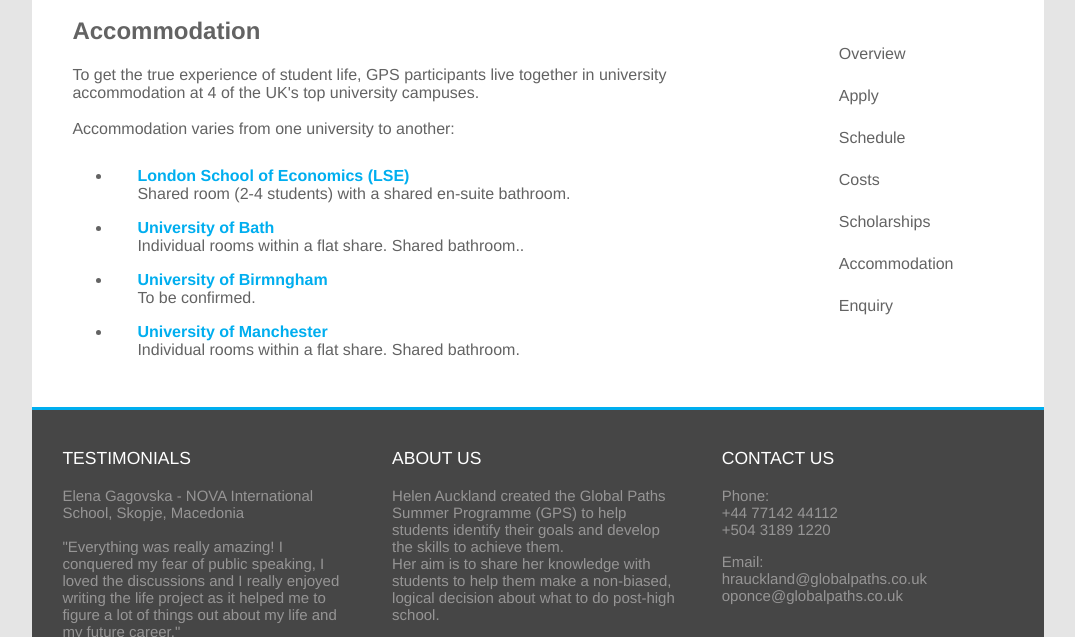
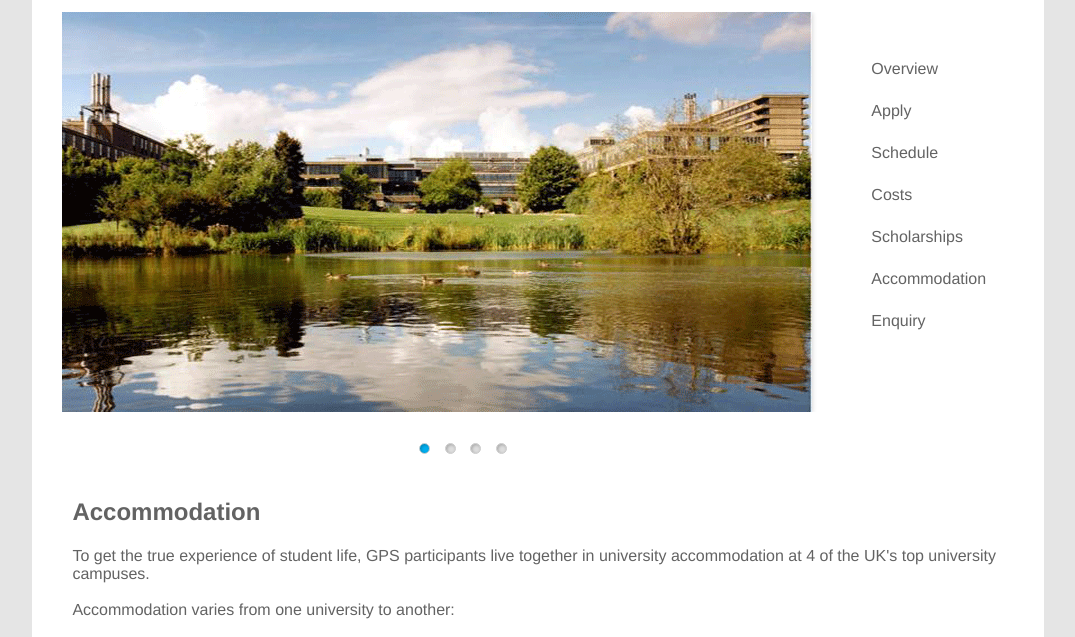
Before and after one commit to spanicker/GPS, a plain HTML site: page accommodation.html in a window 1280 px wide. Shown: the part 196-833 px from the top of the page, without its empty margins (102-1177 px from the left). Drawn offline with Linux system fonts and the light colour scheme.

Commit message:
accomodation slides

```diff
--- a/accommodation.html
+++ b/accommodation.html
@@ -22,16 +22,26 @@
   </header>
 
   <div class="panel cf">
-  <div class="mainpanel cf">
-    <div class="summary">
-      <h2 class="title">Accommodation</h2>
-      <h4>To get the true experience of student life, GPS participants live together in university accommodation at 4 of the UK's top university campuses. <br><br>Accommodation varies from one university to another:<br></h4>
-      <ul class="itemList">
-        <li><a href="http://www.lse.ac.uk/study/studyHome.aspx">London School of Economics (LSE)</a><br>Shared room (2-4 students) with a shared en-suite bathroom.</li>
-        <li><a href="http://www.bath.ac.uk">University of Bath</a><br>Individual rooms within a flat share. Shared bathroom..</li>
-        <li><a href="http://www.birmingham.ac.uk/index.aspx">University of Birmngham</a><br>To be confirmed.</li>
-        <li><a href="http://www.manchester.ac.uk">University of Manchester</a><br>Individual rooms within a flat share. Shared bathroom.</li>
+    <div class="main cf">
+      <div class="mainpanel">
+        <div id="slider" class="slideshow">
+          <div id="mask" class="hidden">  <!-- Mask -->
+            <div class="imgs">
+              <img src="photos/accom1.png" id="slide-0" class="opaque" alt="xyz"/>
+              <img src="photos/accom2.png" id="slide-1" alt="xyz"/>
+              <img src="photos/accom3.png" id="slide-2" alt="xyz"/>
+              <img src="photos/accom4.png" id="slide-3" alt="xyz"/>
+            </div>
+          </div>
+          <!-- slider navigation -->
+          <div class="nav-slider">
+            <ul>
+              <li><a href="#" id="0" onClick="slide_click(this.id)">1</a></li>
+              <li><a href="#" id="1" onClick="slide_click(this.id)">2</a></li>
+              <li><a href="#" id="2" onClick="slide_click(this.id)">3</a></li>
+              <li><a href="#" id="3" onClick="slide_click(this.id)">4</a></li>
             </ul>
+          </div>
         </div>
       </div>
 
@@ -43,13 +53,36 @@
             <li><a href="schedule.html">Schedule</a></li>
             <li><a href="costs.html">Costs</a></li>
             <li><a href="scholarship.html">Scholarships</a></li>
-          <li><a href="accomodation.html">Accommodation</a></li>
+            <li><a href="accommodation.html">Accommodation</a></li>
             <li><a href="enquiry.html">Enquiry</a></li>
           </ul>
         </nav>
       </div>
     </div>
 
+    <div class="summary">
+      <h2 class="title">Accommodation</h2>
+      <h4>To get the true experience of student life, GPS participants live together in university accommodation at 4 of the UK's top university campuses. <br><br>Accommodation varies from one university to another:<br></h4>
+      <ul class="itemList">
+        <li><a href="http://www.lse.ac.uk/study/studyHome.aspx">London School of Economics (LSE)</a><br>Shared room (2-4 students) with a shared en-suite bathroom.</li>
+        <li><a href="http://www.bath.ac.uk">University of Bath</a><br>Individual rooms within a flat share. Shared bathroom..</li>
+        <li><a href="http://www.birmingham.ac.uk/index.aspx">University of Birmngham</a><br>To be confirmed.</li>
+        <li><a href="http://www.manchester.ac.uk">University of Manchester</a><br>Individual rooms within a flat share. Shared bathroom.</li>
+      </ul>
+    </div>
+
+  <!--div class="mainpanel cf">
+    <div class="summary">
+      <h2 class="title">Accommodation</h2>
+      <h4>To get the true experience of student life, GPS participants live together in university accommodation at 4 of the UK's top university campuses. <br><br>Accommodation varies from one university to another:<br></h4>
+      <ul class="itemList">
+        <li><a href="http://www.lse.ac.uk/study/studyHome.aspx">London School of Economics (LSE)</a><br>Shared room (2-4 students) with a shared en-suite bathroom.</li>
+        <li><a href="http://www.bath.ac.uk">University of Bath</a><br>Individual rooms within a flat share. Shared bathroom..</li>
+        <li><a href="http://www.birmingham.ac.uk/index.aspx">University of Birmngham</a><br>To be confirmed.</li>
+        <li><a href="http://www.manchester.ac.uk">University of Manchester</a><br>Individual rooms within a flat share. Shared bathroom.</li>
+      </ul>
+    </div>
+  </div-->
 
   <footer class="footer">
     <div class="footerBlocks cf">
@@ -71,6 +104,42 @@
       </div>
     </div>
   </footer>
+</div>
 
-</div>
+<script type="text/javascript">
+var index = 0;
+
+function handleInterval() {
+  if (index > 3) {
+    index = 0;
+  }
+  select_image(index);
+  index++;
+}
+
+var intervalHandle = window.setInterval(handleInterval, 3000);
+
+function select_image(id) {
+      // Clear classname.
+      document.getElementById('slide-0').className = "";
+      document.getElementById('slide-1').className = "";
+      document.getElementById('slide-2').className = "";
+      document.getElementById('slide-3').className = "";
+      // Set classname opaque.
+      document.getElementById('slide-' + id).className = "opaque";
+
+      document.getElementById(0).className = "";
+      document.getElementById(1).className = "";
+      document.getElementById(2).className = "";
+      document.getElementById(3).className = "";
+      document.getElementById(id).className = "selected";
+    }
+
+    function slide_click(id) {
+      console.log('clearInterval');
+      window.clearInterval(intervalHandle);
+      select_image(id);
+    }
+    </script>
+
   </body>
--- a/sass/partials/_summerprog.scss
+++ b/sass/partials/_summerprog.scss
@@ -1,12 +1,12 @@
 
 
 .mainpanel {
-	width: 75%;
+	width: 80%;
 	float: left;
 }
 
 .rightpanel {
-	width: 25%;
+	width: 20%;
 	float: right;
 	margin-top: 20px;
 }
```
Also changed, not shown: photos/accom0.png (added), photos/accom1.png (added), photos/accom2.png (added), photos/accom3.png (added), photos/accom4.png (added), stylesheets/main.css. Lines whose indentation alone changed are shown as unchanged.
